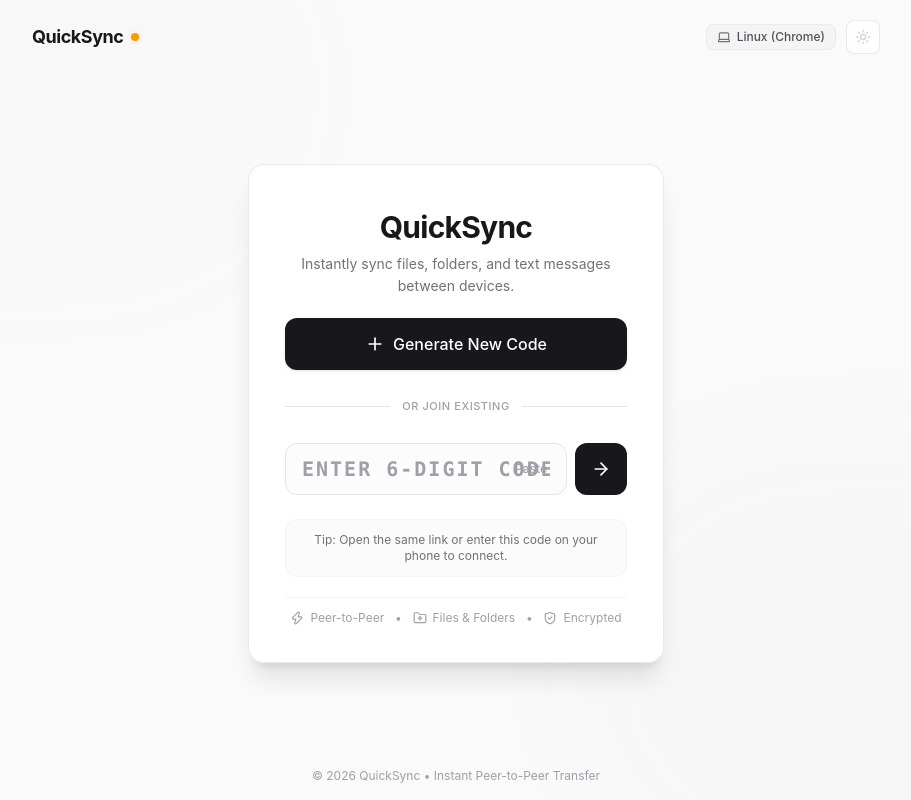
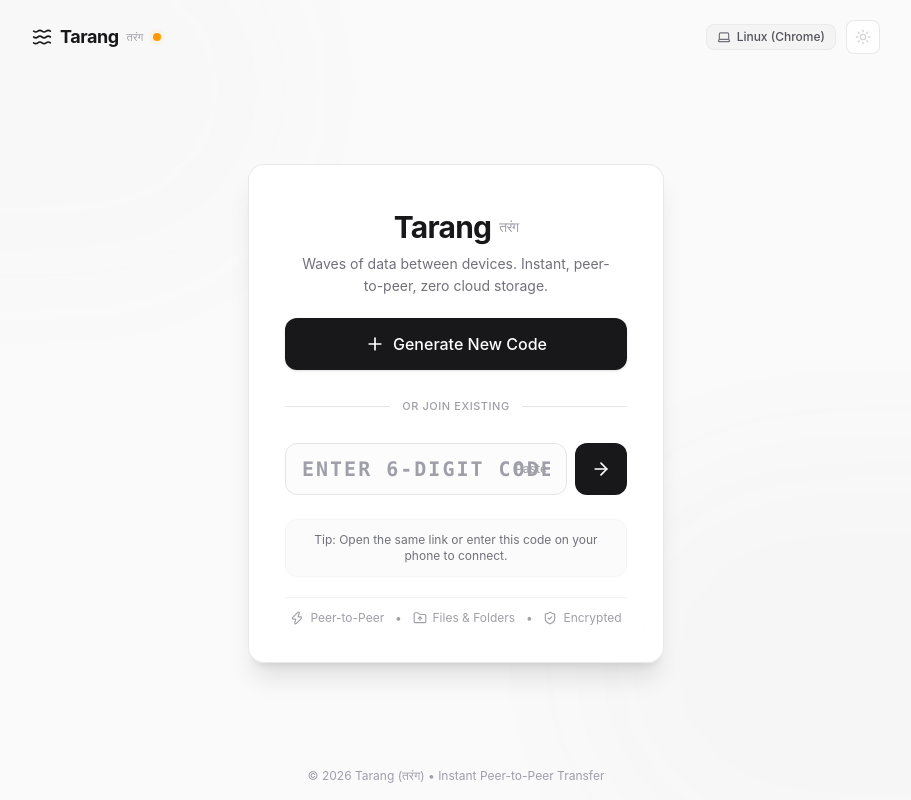
Before and after one commit to git-collapse/tarang, a React (Vite) app: page / in a window 1280 px wide. Shown: the whole page, without its empty margins (184-1095 px from the left). Built offline with nearby package versions, Linux system fonts and the light colour scheme; no server answers.

Commit message:
Rebrand project to Tarang (तरंग) with wave identity and updated documentation

```diff
--- a/package.json
+++ b/package.json
@@ -1,5 +1,5 @@
 {
-  "name": "drop",
+  "name": "tarang",
   "private": true,
   "version": "0.0.0",
   "type": "module",
--- a/server.js
+++ b/server.js
@@ -222,7 +222,7 @@ app.use((req, res, next) => {
   }
   res.sendFile(path.join(distPath, 'index.html'), (err) => {
     if (err) {
-      res.status(200).send('QuickDrop Server is running. In dev mode, open http://localhost:3000');
+      res.status(200).send('Tarang Server is running. In dev mode, open http://localhost:3000');
     }
   });
 });
@@ -230,7 +230,7 @@ app.use((req, res, next) => {
 const PORT = process.env.PORT || 5000;
 server.listen(PORT, '0.0.0.0', () => {
   const ips = getLocalIpAddresses();
-  console.log(`\n🚀 DropSync Server is running!`);
+  console.log(`\n🚀 Tarang Server is running!`);
   console.log(`   - Local:    http://localhost:${PORT}`);
   ips.forEach((net) => {
     console.log(`   - Network (${net.interface}): http://${net.ip}:${PORT}`);
--- a/src/App.jsx
+++ b/src/App.jsx
@@ -289,7 +289,7 @@ export default function App() {
       blob: f.blob,
     }));
     const zipBlob = await createZipFromFiles(items);
-    triggerDownload(zipBlob, `QuickDrop-${roomCode || 'bundle'}.zip`);
+    triggerDownload(zipBlob, `Tarang-${roomCode || 'bundle'}.zip`);
   };
 
   // Direct Join URL (clean, transparent, no proxy/tunnel masking)
@@ -356,7 +356,7 @@ export default function App() {
 
       {/* Footer */}
       <footer className="w-full py-4 text-center text-xs text-zinc-400 dark:text-zinc-600 z-10">
-        <p>© 2026 QuickSync • Instant Peer-to-Peer Transfer</p>
+        <p>© 2026 Tarang (तरंग) • Instant Peer-to-Peer Transfer</p>
       </footer>
     </div>
   );
--- a/src/components/Header.jsx
+++ b/src/components/Header.jsx
@@ -1,15 +1,19 @@
 import React from 'react';
-import { Sun, Moon, Laptop, Smartphone } from 'lucide-react';
+import { Sun, Moon, Laptop, Smartphone, Waves } from 'lucide-react';
 
 export default function Header({ theme, toggleTheme, deviceInfo, isConnected }) {
   return (
     <header className="w-full flex items-center justify-between py-5 px-6 max-w-4xl mx-auto z-20">
       <div className="flex items-center gap-2.5">
         <div className="flex items-center gap-2">
+          <Waves className="w-5 h-5 text-zinc-900 dark:text-zinc-100" />
           <span className="font-bold text-lg tracking-tight text-zinc-900 dark:text-zinc-50">
-            QuickSync
+            Tarang
           </span>
-          <span className="flex h-2 w-2 relative">
+          <span className="text-[11px] font-normal text-zinc-400 dark:text-zinc-500">
+            तरंग
+          </span>
+          <span className="flex h-2 w-2 relative ml-0.5">
             <span
               className={`animate-ping absolute inline-flex h-full w-full rounded-full opacity-75 ${
                 isConnected ? 'bg-emerald-400' : 'bg-amber-400'
--- a/src/components/Lobby.jsx
+++ b/src/components/Lobby.jsx
@@ -36,11 +36,12 @@ export default function Lobby({ onJoinRoom, onGenerateCode }) {
 
         {/* Header */}
         <div className="text-center space-y-2 pt-2">
-          <h2 className="text-3xl font-bold tracking-tight text-zinc-900 dark:text-zinc-50">
-            QuickSync
+          <h2 className="text-3xl font-bold tracking-tight text-zinc-900 dark:text-zinc-50 flex items-center justify-center gap-2">
+            <span>Tarang</span>
+            <span className="text-sm font-normal text-zinc-400 dark:text-zinc-500">तरंग</span>
           </h2>
           <p className="text-sm text-zinc-500 dark:text-zinc-400 max-w-xs mx-auto leading-relaxed">
-            Instantly sync files, folders, and text messages between devices.
+            Waves of data between devices. Instant, peer-to-peer, zero cloud storage.
           </p>
         </div>
 
--- a/src/utils/transferManager.js
+++ b/src/utils/transferManager.js
@@ -83,7 +83,7 @@ export class TransferManager {
     };
 
     if (isInitiator) {
-      const channel = pc.createDataChannel('dropsync-data', { ordered: true });
+      const channel = pc.createDataChannel('tarang-data', { ordered: true });
       this.setupDataChannel(channel, targetPeerId);
       this.dataChannels.set(targetPeerId, channel);
 
```
Also changed, not shown: index.html (+3 -3 lines), 1 other file (tests, documents, lock files or other folders).
